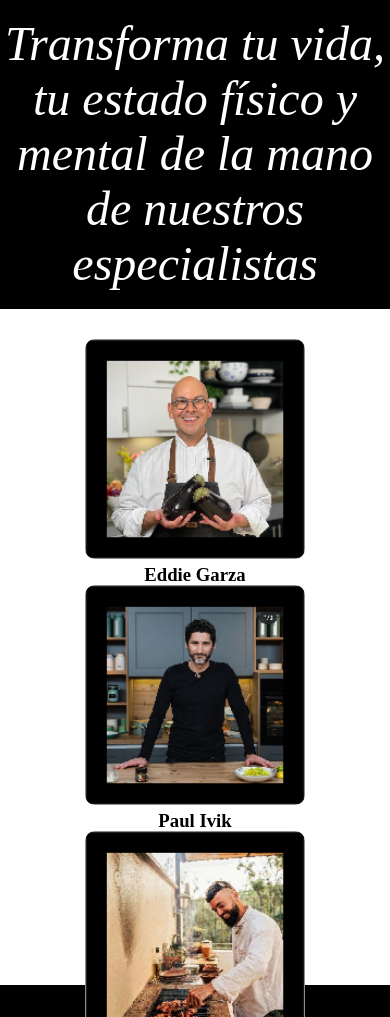
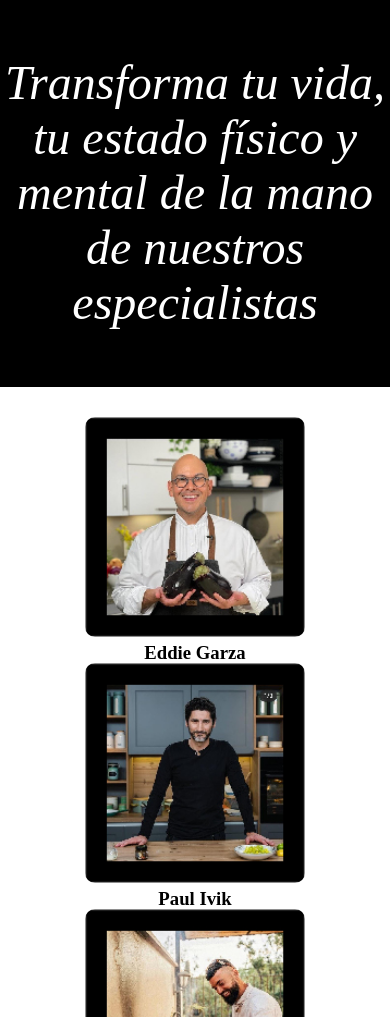
Before and after one commit to jhonskoro/senfut, a plain HTML site: page index.html in a window 390 px wide. Shown: the part 583-1600 px from the top of the page. Drawn offline with Linux system fonts and the light colour scheme; a web font is replaced by a local one.

Commit message:
corregi responsive

```diff
--- a/main.css
+++ b/main.css
@@ -99,7 +99,7 @@ transition: color 0;
 
 .frase3{
     background-color: #000000;
-    height: 80vw;
+    height: 100vw;
     display:flex;
     align-items: center;
 }
@@ -119,7 +119,7 @@ transition: color 0;
     display: flex;
     flex-direction: column;
     align-items: center;
-    height: 80vh;
+    height: 100%;
     background-color: #ffffff;
     text-align: center;
     padding: 30px;
```
